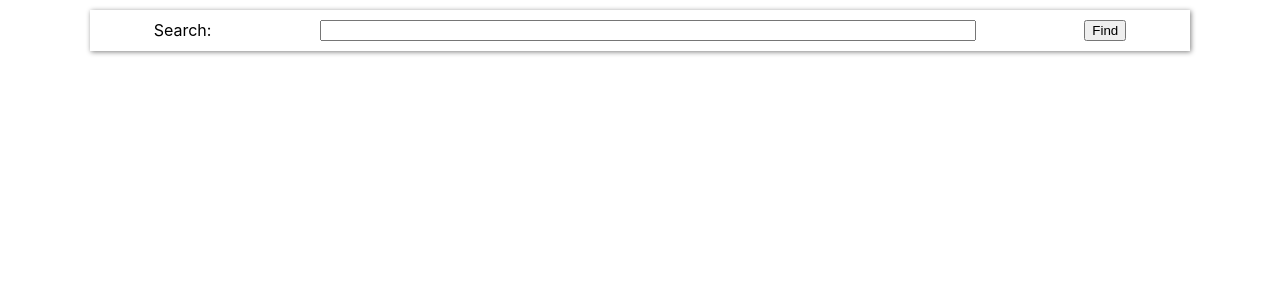
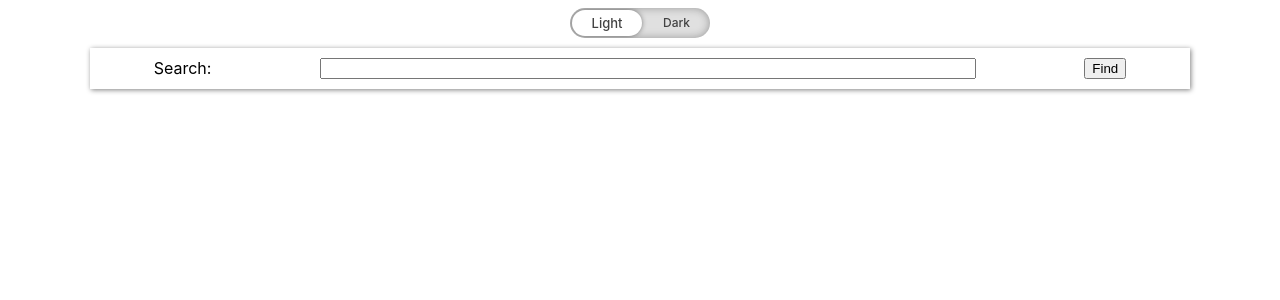
Before and after one commit to ShuvenduSamanta/imagEDEN, a React (Create React App) app: page / in a window 1280 px wide. Shown: the top 300 px of the page. Built offline with nearby package versions, Linux system fonts and the light colour scheme.

Commit message:
dark mode button

```diff
--- a/src/App.css
+++ b/src/App.css
@@ -1,3 +1,4 @@
+
 .App {
   text-align: center;
 }
@@ -22,3 +23,116 @@
   margin-top: 5px;
   margin-right: -5px;
 }
+
+/*switch*/
+
+div.btn-container{
+  display: flex;
+  justify-content: center;
+  margin-top: 8px;
+  vertical-align: middle;
+  text-align: center;
+}
+
+div.btn-container i{
+  display: inline-block;
+  position: relative;
+  top: -9px;
+}
+
+label {
+  font-size: 13px;
+  color: #424242;
+  font-weight: 500;
+}
+
+.btn-color-mode-switch{
+  display: inline-block;
+  margin: 0px;
+  position: relative;
+}
+
+.btn-color-mode-switch > label.btn-color-mode-switch-inner{
+  margin: 0px;
+  width: 140px;
+  height: 30px;
+  background: #E0E0E0;
+  border-radius: 26px;
+  overflow: hidden;
+  position: relative;
+  transition: all 0.3s ease;
+  box-shadow: 0px 0px 8px 0px rgba(17, 17, 17, 0.34) inset;
+  display: block;
+}
+
+.btn-color-mode-switch > label.btn-color-mode-switch-inner:before{
+  content: attr(data-on);
+  position: absolute;
+  font-size: 12px;
+  font-weight: 500;
+  top: 7px;
+  right: 20px;
+
+}
+
+.btn-color-mode-switch > label.btn-color-mode-switch-inner:after{
+  content: attr(data-off);
+  width: 70px;
+  height: 16px;
+  background: #fff;
+  border-radius: 26px;
+  position: absolute;
+  left: 2px;
+  top: 2px;
+  text-align: center;
+  transition: all 0.3s ease;
+  box-shadow: 0px 0px 6px -2px #111;
+  padding: 5px 0px;
+}
+
+.btn-color-mode-switch > .alert{
+  display: none;
+  background: #FF9800;
+  border: none;
+  color: #fff;
+}
+
+.btn-color-mode-switch input[type="checkbox"]{
+  cursor: pointer;
+  width: 50px;
+  height: 25px;
+  opacity: 0;
+  position: absolute;
+  top: 0;
+  z-index: 1;
+  margin: 0px;
+}
+
+.btn-color-mode-switch input[type="checkbox"]:checked + label.btn-color-mode-switch-inner{
+  background: #151515;
+  color: #fff;
+}
+
+.btn-color-mode-switch input[type="checkbox"]:checked + label.btn-color-mode-switch-inner:after{
+  content: attr(data-on);
+  left: 68px;
+  background: #3c3c3c;
+}
+
+.btn-color-mode-switch input[type="checkbox"]:checked + label.btn-color-mode-switch-inner:before{
+  content: attr(data-off);
+  right: auto;
+  left: 20px;
+}
+
+/* .btn-color-mode-switch input[type="checkbox"]:checked + label.btn-color-mode-switch-inner{
+  background: #66BB6A;
+  color: #fff; } */
+
+.btn-color-mode-switch input[type="checkbox"]:checked ~ .alert{
+  display: block;
+}
+
+/*MODE*/
+
+/*dark mode*/
--- a/src/App.js
+++ b/src/App.js
@@ -1,9 +1,10 @@
- import React,{useState} from "react";
+ import React,{useState,useEffect} from 'react';
  import './App.css';
 
 function App() {
   const [value,setValue] = useState("")
   const [results, setResults] = useState([])
+  const [dark,setMode] = useState(false)
   //KWt8VFNasCHXtU4cwuuouYa0PszwAU_IMcJiqKla1CU
   //url request-https://api.unsplash.com/
   //request route for images-GET /search/photos
@@ -22,6 +23,14 @@ function App() {
   }
   return (
     <div className="App">
+      <div className="btn-container">
+        <i class="fa fa-sun-o" aria-hidden="true"></i>
+        <label className="switch btn-color-mode-switch">
+              <input type="checkbox" onChange={()=>setMode(!dark)} name="color_mode" id="color_mode" value="1"/>
+              <label for="color_mode" data-on="Dark" data-off="Light" className="btn-color-mode-switch-inner"></label>
+          </label>
+        <i className="fa fa-moon-o" aria-hidden="true"></i>
+      </div>
       <div className="mydiv">
         <span>Search:</span>
         <input
@@ -38,6 +47,7 @@ function App() {
             })
           }
         </div>
+
     </div>
   );
 }
```
